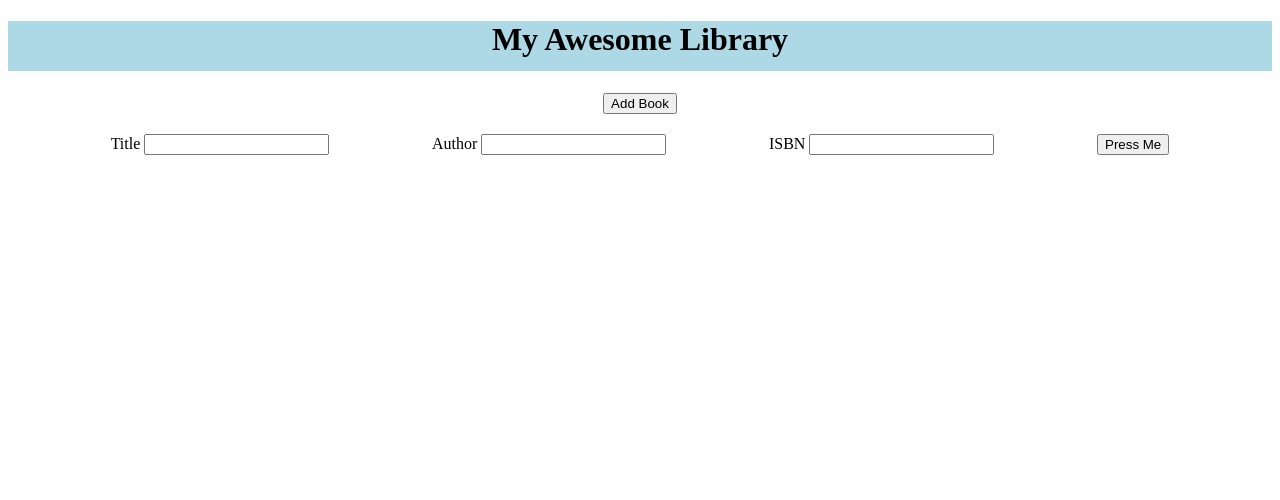
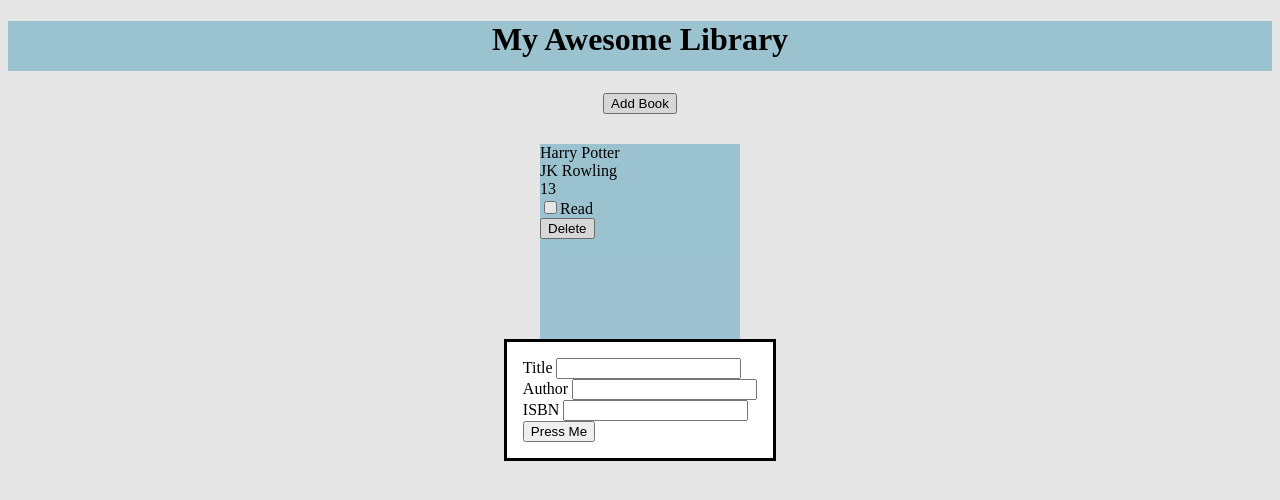
Before and after one commit to tetron225/library, a plain HTML site: page index.html in a window 1280 px wide. Both pictures are taken after a click on the button "Add Book". Drawn offline with Linux system fonts and the light colour scheme.

Commit message:
Created a visual for the library storage. Adjusted the CSS for the book visual, Added delete option, added a checkmark to toggle read for books, flexboxed the list of books visually shown

```diff
--- a/index.html
+++ b/index.html
@@ -12,6 +12,7 @@
     <div id="buttoncontainer">
         <button id="newBook">Add Book</button>
     </div>
+    <dialog id="aDialog"></dialog>
     <div id="container"></div>
     <div id="container2"></div>
 </body>
--- a/library.js
+++ b/library.js
@@ -1,4 +1,5 @@
 const myLibrary = [];
+count = 1;
 
 function Book(mytitle, myauthor, myISBN) {
     //constructor for books
@@ -11,17 +12,79 @@ function addBooktoLibrary(title, author, ISBN) {
     //take params, create a book then store it in the array
     let myBook = new Book(title, author, ISBN);
     myLibrary.push(myBook);
+    let container2 = document.querySelector("#container2");
+    let bookVersion = "book" + count.toString();
+    let bookContainer = document.createElement("div");
+    bookContainer.setAttribute("id", bookVersion);
+    bookContainer.setAttribute("style", "width: 200px; height: 300px; background-color: lightblue; margin:10px;");
+    let someTitle = document.createElement("div");
+    someTitle.textContent = title;
+    let someAuthor = document.createElement("div");
+    someAuthor.textContent = author;
+    let someISBN = document.createElement("div");
+    someISBN.textContent = ISBN;
+
+    let checkcontainer = document.createElement("div");
+    checkcontainer.setAttribute("id", "checkcontain");
+    let checkBox = document.createElement("input");
+    checkBox.setAttribute("type", "checkbox");
+    checkBox.setAttribute("id", "acheck");
+    let textCheck = document.createElement("label");
+    textCheck.setAttribute("for", "checkMark");
+    textCheck.textContent = "Read";
+
+    let deleteThis = document.createElement("button");
+    deleteThis.textContent = "Delete";
+    deleteThis.addEventListener("click", () => {
+            container2.removeChild(container2.lastElementChild);
+            myLibrary.pop();
+    })
+    container2.appendChild(bookContainer);
+    bookContainer.appendChild(someTitle);
+    bookContainer.appendChild(someAuthor);
+    bookContainer.appendChild(someISBN);
+    bookContainer.appendChild(checkcontainer);
+    checkcontainer.appendChild(checkBox);
+    checkcontainer.appendChild(textCheck);
+    bookContainer.appendChild(deleteThis);
+
 }
 
-function bookStructure(title, author, ISBN) {
+/*function bookStructure(title, author, ISBN) {
+    let bookVersion = "book" + count.toString();
+    let bookContainer = document.createElement("div");
+    bookContainer.setAttribute("id", bookVersion);
+    bookContainer.setAttribute("style", "width: 50px; height: 100px;");
+    let someTitle = document.createElement("div");
+    someTitle.textContent = title;
+    let someAuthor = document.createElement("div");
+    someAuthor.textContent = author;
+    let someISBN = document.createElement("div");
+    someISBN.textContent = ISBN;
+    let deleteThis = document.createElement("button");
+    deleteThis.textContent = "Delete";
+    deleteThis.addEventListener("click", () => {
 
-}
+            container2.removeChild(container2.lastElementChild);
+
+    })
+    container2.appendChild(bookContainer);
+    bookContainer.appendChild(someTitle);
+    bookContainer.appendChild(someAuthor);
+    bookContainer.appendChild(someISBN);
+    bookContainer.appendChild(deleteThis);
+
+
+}*/
 
 addBooktoLibrary("Harry Potter", "JK Rowling", 13)
 let aBook = document.querySelector("#newBook");
 let container = document.querySelector("#container");
+let aDialog = document.querySelector("#aDialog");
+aDialog.setAttribute("id", "somedialog");
 console.log(aBook);
-aBook.addEventListener("click", (stat) => {
+aBook.addEventListener("click", (e) => {
+    aDialog.showModal();
     let aTitle = document.createElement("div");
     aTitle.classList.add("title")
     aTitle.textContent = "Title  ";
@@ -43,11 +106,13 @@ aBook.addEventListener("click", (stat) => {
     anISBNForm.setAttribute("type", "number");
     anISBNForm.setAttribute("id", "ISBNform");
 
-    container.appendChild(aTitle);
+
+
+    aDialog.appendChild(aTitle);
     aTitle.appendChild(aTitleForm);
-    container.appendChild(anAuthor);
+    aDialog.appendChild(anAuthor);
     anAuthor.appendChild(anAuthorForm);
-    container.appendChild(anISBN);
+    aDialog.appendChild(anISBN);
     anISBN.appendChild(anISBNForm);
 
 
@@ -62,13 +127,13 @@ aBook.addEventListener("click", (stat) => {
         addBooktoLibrary(titleresult, authorresult, ISBNresult);
 
         console.log(myLibrary);
-        while(container.lastElementChild) {
-            container.removeChild(container.lastElementChild);
+        while(aDialog.lastElementChild) {
+            aDialog.removeChild(aDialog.lastElementChild);
         }
-
+        aDialog.close();
 
     })
-    container.appendChild(buttonclick)
+    aDialog.appendChild(buttonclick)
 
 
 
```
